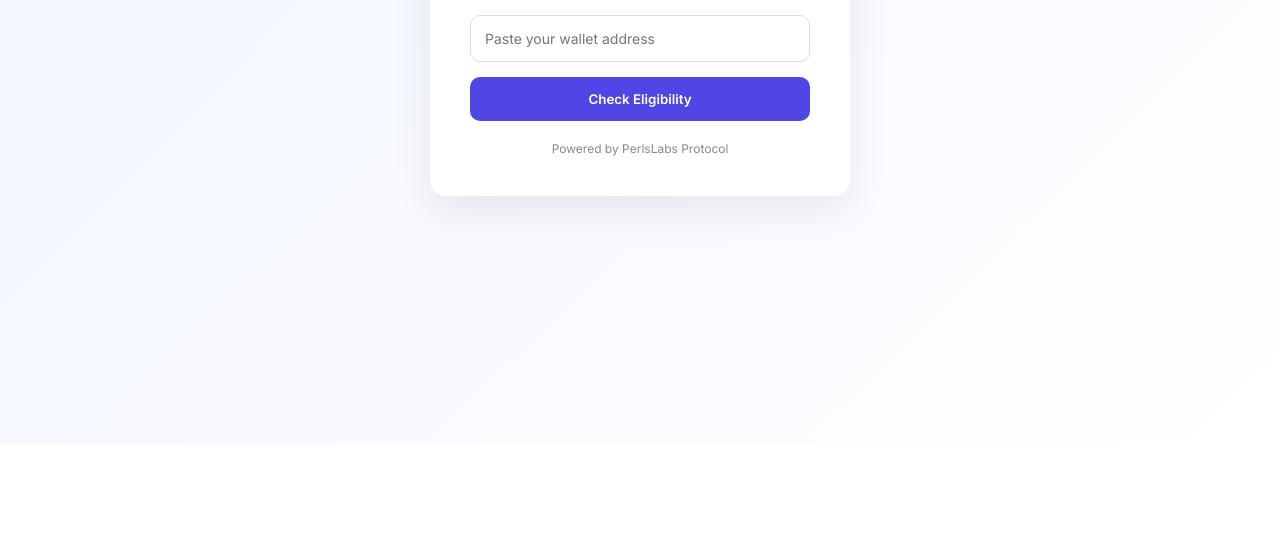
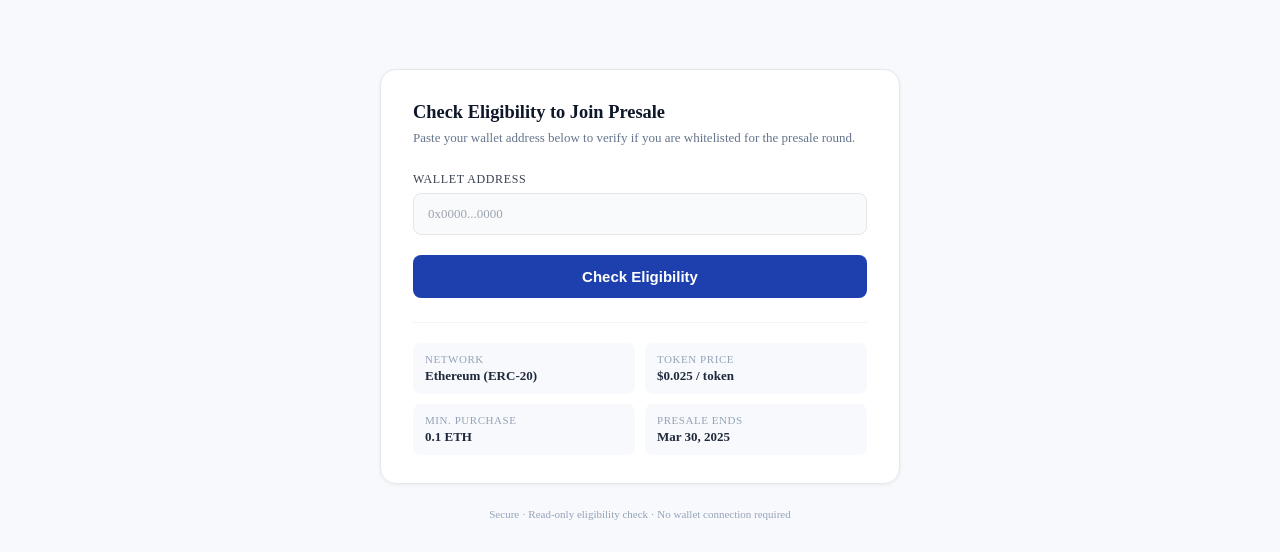
Before and after one commit to divyomahirwar/perlai, a plain HTML site: page index.html in a window 1280 px wide. Shown: the part 356-908 px from the top of the page. Before the commit the page ends 800 px from the top, so only its background shows below. Drawn offline with Linux system fonts and the light colour scheme.

Commit message:
Update index.html

```diff
--- a/index.html
+++ b/index.html
@@ -1,132 +1,117 @@
-<!DOCTYPE html>
-<html lang="en">
-<head>
-  <meta charset="UTF-8">
-  <title>PerlsLabs.ai - Airdrop Checker</title>
-  <meta name="viewport" content="width=device-width, initial-scale=1.0">
-
-  <!-- Font -->
-  <link href="https://fonts.googleapis.com/css2?family=Inter:wght@300;400;600&display=swap" rel="stylesheet">
 
 <style>
-    * {
-      margin: 0;
-      padding: 0;
-      box-sizing: border-box;
-      font-family: 'Inter', sans-serif;
-    }
+  * { box-sizing: border-box; margin: 0; padding: 0; }
+  .page { background: #f8f9fc; min-height: 100vh; padding: 2rem 1rem; font-family: var(--font-sans); }
+  .header { background: #fff; border-bottom: 1px solid #e5e7eb; padding: 0.9rem 2rem; display: flex; align-items: center; justify-content: space-between; max-width: 900px; margin: 0 auto 2rem; border-radius: 12px; }
+  .logo { font-size: 1.1rem; font-weight: 700; color: #1e3a8a; letter-spacing: -0.01em; }
+  .logo span { color: #3b82f6; }
+  .live-badge { background: #dcfce7; color: #15803d; font-size: 11px; font-weight: 600; padding: 4px 12px; border-radius: 20px; border: 1px solid #bbf7d0; }
+  .hero { text-align: center; padding: 2rem 1rem 2.5rem; }
+  .hero h1 { font-size: 2rem; font-weight: 700; color: #0f172a; margin-bottom: 0.6rem; }
+  .hero p { font-size: 1rem; color: #64748b; max-width: 460px; margin: 0 auto 2rem; line-height: 1.6; }
+  .stats { display: flex; justify-content: center; gap: 1.5rem; flex-wrap: wrap; }
+  .stat-card { background: #fff; border: 1px solid #e5e7eb; border-radius: 12px; padding: 1rem 1.5rem; text-align: center; min-width: 110px; }
+  .stat-val { font-size: 1.4rem; font-weight: 700; color: #1e40af; }
+  .stat-lbl { font-size: 11px; color: #94a3b8; margin-top: 3px; text-transform: uppercase; letter-spacing: 0.06em; }
+  .main-card { background: #fff; border: 1px solid #e5e7eb; border-radius: 16px; max-width: 520px; margin: 2rem auto 0; padding: 2rem 2rem 1.75rem; box-shadow: 0 1px 4px rgba(0,0,0,0.06); }
+  .main-card h2 { font-size: 1.15rem; font-weight: 600; color: #0f172a; margin-bottom: 0.35rem; }
+  .main-card .sub { font-size: 13px; color: #64748b; margin-bottom: 1.5rem; line-height: 1.5; }
+  .input-wrap { margin-bottom: 1rem; }
+  .input-wrap label { display: block; font-size: 12px; font-weight: 500; color: #374151; margin-bottom: 6px; text-transform: uppercase; letter-spacing: 0.05em; }
+  .input-wrap input { width: 100%; border: 1.5px solid #e5e7eb; border-radius: 8px; padding: 12px 14px; font-size: 13px; color: #0f172a; font-family: var(--font-mono); outline: none; transition: border 0.2s; background: #f9fafb; }
+  .input-wrap input:focus { border-color: #3b82f6; background: #fff; }
+  .input-wrap input::placeholder { color: #9ca3af; }
+  .btn { width: 100%; background: #1e40af; border: none; border-radius: 8px; padding: 13px; color: #fff; font-size: 15px; font-weight: 600; cursor: pointer; transition: background 0.2s; margin-top: 0.25rem; }
+  .btn:hover { background: #1d4ed8; }
+  .result { margin-top: 1.25rem; border-radius: 8px; padding: 1rem 1.2rem; display: none; }
+  .result.no { background: #fef2f2; border: 1.5px solid #fecaca; }
+  .result.yes { background: #f0fdf4; border: 1.5px solid #bbf7d0; }
+  .result-title { font-size: 14px; font-weight: 600; display: flex; align-items: center; gap: 8px; margin-bottom: 4px; }
+  .result.no .result-title { color: #b91c1c; }
+  .result.yes .result-title { color: #15803d; }
+  .result-desc { font-size: 13px; color: #6b7280; line-height: 1.5; }
+  .icon { width: 18px; height: 18px; border-radius: 50%; display: flex; align-items: center; justify-content: center; font-size: 11px; font-weight: 700; flex-shrink: 0; }
+  .icon-no { background: #fecaca; color: #b91c1c; }
+  .icon-yes { background: #bbf7d0; color: #15803d; }
+  .divider { border: none; border-top: 1px solid #f1f5f9; margin: 1.5rem 0 1.25rem; }
+  .info-grid { display: grid; grid-template-columns: 1fr 1fr; gap: 10px; }
+  .info-item { background: #f8f9fc; border-radius: 8px; padding: 10px 12px; }
+  .info-item .lbl { font-size: 11px; color: #94a3b8; text-transform: uppercase; letter-spacing: 0.05em; margin-bottom: 3px; }
+  .info-item .val { font-size: 13px; font-weight: 600; color: #1e293b; }
+  .footer { text-align: center; margin-top: 1.5rem; font-size: 11px; color: #94a3b8; }
+</style>
 
-    body {
-      background: linear-gradient(135deg, #f0f4ff, #ffffff);
-      height: 100vh;
-      display: flex;
-      align-items: center;
-      justify-content: center;
-    }
-
-    .card {
-      background: #fff;
-      padding: 40px;
-      border-radius: 16px;
-      width: 100%;
-      max-width: 420px;
-      box-shadow: 0 15px 40px rgba(0,0,0,0.08);
-      text-align: center;
-    }
-
-    .brand {
-      font-size: 20px;
-      font-weight: 600;
-      color: #4f46e5;
-      margin-bottom: 8px;
-    }
-
-    h1 {
-      font-size: 22px;
-      margin-bottom: 25px;
-      font-weight: 600;
-    }
-
-    input {
-      width: 100%;
-      padding: 14px;
-      border-radius: 10px;
-      border: 1px solid #ddd;
-      font-size: 14px;
-      margin-bottom: 15px;
-      outline: none;
-      transition: 0.2s;
-    }
-
-    input:focus {
-      border-color: #4f46e5;
-      box-shadow: 0 0 0 3px rgba(79,70,229,0.1);
-    }
-
-    button {
-      width: 100%;
-      padding: 14px;
-      border: none;
-      border-radius: 10px;
-      background: #4f46e5;
-      color: white;
-      font-weight: 600;
-      cursor: pointer;
-      transition: 0.2s;
-    }
-
-    button:hover {
-      background: #4338ca;
-    }
-
-    .result {
-      margin-top: 20px;
-      font-weight: 600;
-      color: #e11d48;
-      display: none;
-    }
-
-    .footer {
-      margin-top: 20px;
-      font-size: 12px;
-      color: #888;
-    }
-
-  </style>
-</head>
-
-<body>
-
-  <div class="card">
-    <div class="brand">PerlsLabs.ai</div>
-    <h1>Check Eligibility & Join Pre Sale</h1>
-
-    <input type="text" id="wallet" placeholder="Paste your wallet address">
-
-    <button onclick="checkEligibility()">Check Eligibility</button>
-
-    <div class="result" id="result">
-      ❌ Not Eligible
+<div class="page">
+  <div class="header">
+    <div class="logo">Token<span>Sale</span></div>
+    <div class="live-badge">● Presale Live</div>
   </div>
 
-    <div class="footer">
-      Powered by PerlsLabs Protocol
+  <div class="hero">
+    <h1>Join the Token Presale</h1>
+    <p>Secure your allocation before the public sale opens. Check your wallet eligibility below.</p>
+    <div class="stats">
+      <div class="stat-card"><div class="stat-val">$2.4M</div><div class="stat-lbl">Raised</div></div>
+      <div class="stat-card"><div class="stat-val">8,312</div><div class="stat-lbl">Participants</div></div>
+      <div class="stat-card"><div class="stat-val">62%</div><div class="stat-lbl">Filled</div></div>
     </div>
+  </div>
+
+  <div class="main-card">
+    <h2>Check Eligibility to Join Presale</h2>
+    <p class="sub">Paste your wallet address below to verify if you are whitelisted for the presale round.</p>
+
+    <div class="input-wrap">
+      <label>Wallet Address</label>
+      <input type="text" id="walletInput" placeholder="0x0000...0000" maxlength="120" />
+    </div>
+
+    <button class="btn" onclick="checkEligibility()">Check Eligibility</button>
+
+    <div class="result" id="resultBox">
+      <div class="result-title">
+        <div class="icon" id="resultIcon"></div>
+        <span id="resultTitle"></span>
+      </div>
+      <div class="result-desc" id="resultDesc"></div>
+    </div>
+
+    <div class="divider"></div>
+
+    <div class="info-grid">
+      <div class="info-item"><div class="lbl">Network</div><div class="val">Ethereum (ERC-20)</div></div>
+      <div class="info-item"><div class="lbl">Token Price</div><div class="val">$0.025 / token</div></div>
+      <div class="info-item"><div class="lbl">Min. Purchase</div><div class="val">0.1 ETH</div></div>
+      <div class="info-item"><div class="lbl">Presale Ends</div><div class="val">Mar 30, 2025</div></div>
+    </div>
+  </div>
+
+  <div class="footer">Secure · Read-only eligibility check · No wallet connection required</div>
 </div>
 
 <script>
 function checkEligibility() {
-      let wallet = document.getElementById("wallet").value;
-      let result = document.getElementById("result");
+  const val = document.getElementById('walletInput').value.trim();
+  const box = document.getElementById('resultBox');
+  const title = document.getElementById('resultTitle');
+  const desc = document.getElementById('resultDesc');
+  const icon = document.getElementById('resultIcon');
 
-      if(wallet.trim() === "") {
-        alert("Please enter wallet address");
+  box.style.display = 'block';
+
+  if (!val) {
+    box.className = 'result no';
+    icon.className = 'icon icon-no';
+    icon.textContent = '!';
+    title.textContent = 'Address required';
+    desc.textContent = 'Please enter your wallet address to check eligibility.';
     return;
   }
 
-      result.style.display = "block";
+  box.className = 'result no';
+  icon.className = 'icon icon-no';
+  icon.textContent = '✕';
+  title.textContent = 'You are not eligible';
+  desc.textContent = 'This wallet address is not on the presale whitelist. Please follow our official channels to apply for the next whitelist round.';
 }
 </script>
-
-</body>
-</html>
```
Lines whose indentation alone changed are shown as unchanged.
